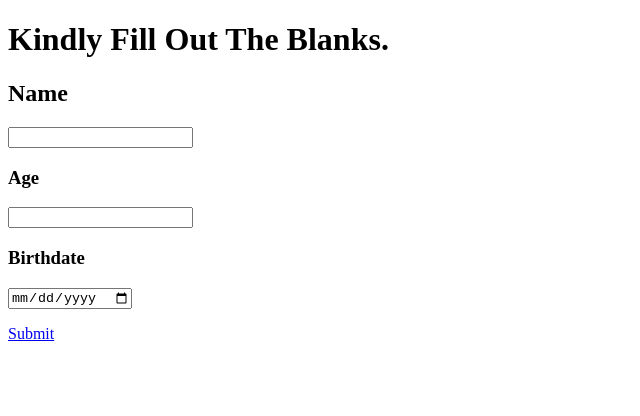
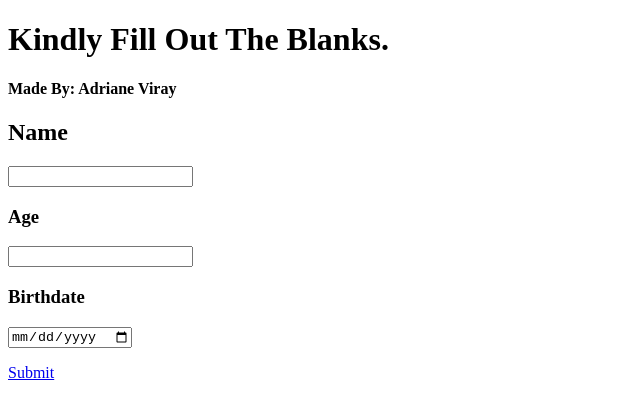
Before and after one commit to Adri-103/Registration-Form, a plain HTML site: page index.html in a window 1280 px wide. Shown: the whole page, without its empty margins (0-640 px from the left). Drawn offline with Linux system fonts and the light colour scheme.

Commit message:
Update index.html

```diff
--- a/index.html
+++ b/index.html
@@ -8,7 +8,7 @@
 <body>
 
  <h1>Kindly Fill Out The Blanks.</h1>
-
+<h4>Made By: Adriane Viray</h4>
  <h2>Name</h2>
  <input>
 
```
